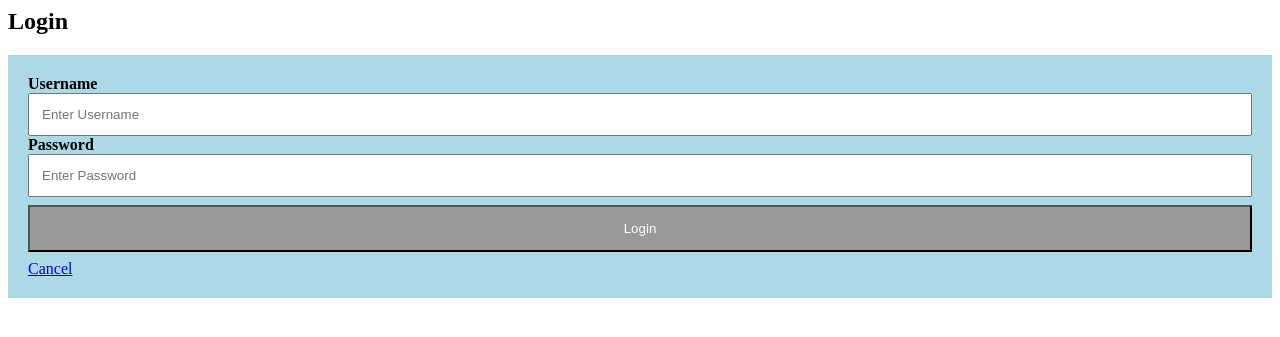
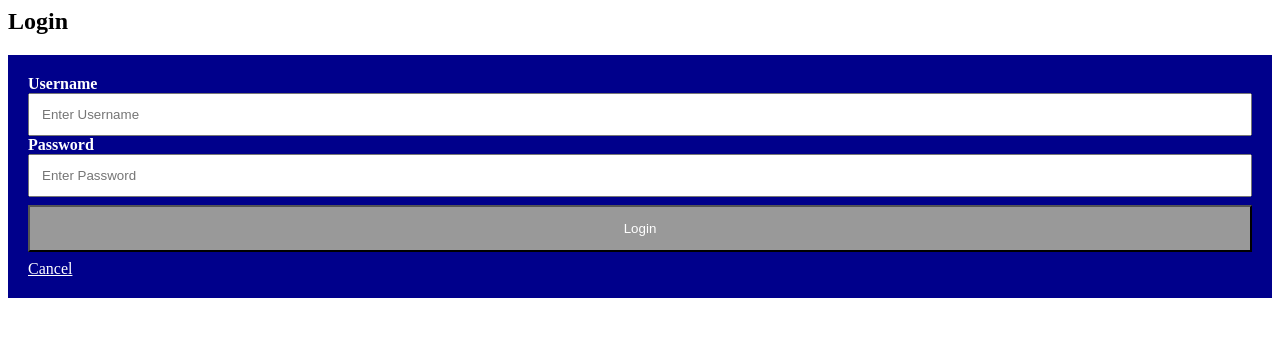
Before and after one commit to krolikj/Team-Kent, a PHP site: page /login/login.php in a window 1280 px wide. Shown: the top 337 px of the page. Run offline with PHP 8.4, Linux system fonts and the light colour scheme.

Commit message:
Update login.php

```diff
--- a/Website/login/login.php
+++ b/Website/login/login.php
@@ -26,7 +26,13 @@ button:hover {
 }
 .container {
     padding:20px;
-    background-color:#ADD8E6;
+    background-color:#00008B;
+}
+a{
+    color: white;
+}
+b{
+    color: white;
 }
 
 
```
